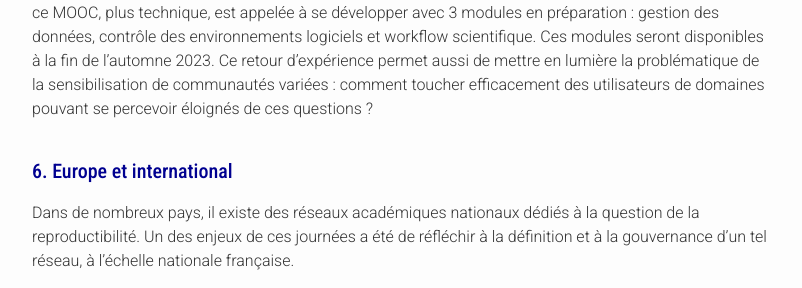
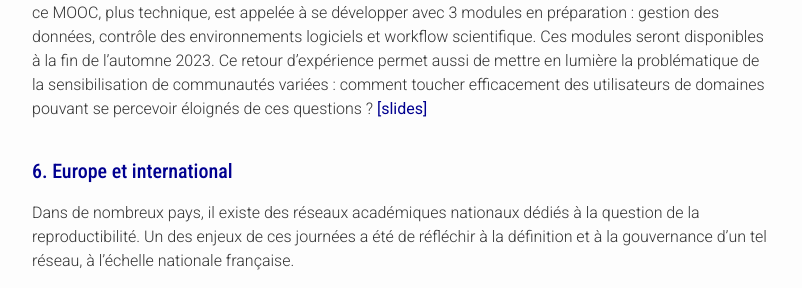
Before and after one commit to FR-RN/FR-RN, a Jekyll site: the page built from _posts/2023-03-15-RR-days-summary.md, in a window 1280 px wide and 900 px high, scrolled down 3688 px. Shown: the part 161-449 px from the top of the window, without its empty margins (238-1040 px from the left). Built offline with Jekyll 4.4.1, drawn with Linux system fonts in a browser that asks for light colours; some web fonts are replaced.

Commit message:
Added A.Legrand slides

```diff
--- a/_posts/2023-03-15-RR-days-summary.md
+++ b/_posts/2023-03-15-RR-days-summary.md
@@ -68,6 +68,7 @@ La sensibilisation aux notions de reproductibilité dans le domaine de la recher
 **Laurent Oudre** nous a ensuite présenté un nouveau track d'enseignement dans le master MVA (ENS Paris-Saclay) composé d'un cours théorique et d'un cours pratique. Le but pour les étudiants est de pouvoir soumettre un article à la [revue IPOL](https://www.ipol.im/), très exigeante sur les aspects de reproductibilité.  **[[slides]](/assets/rrdays/17-Oudre.pdf)**
 
 **Arnaud Legrand** a terminé la session en expliquant la genèse du MOOC "Recherche Reproductible", qui compte désormais plus de 13 000 participants depuis la troisième édition ouverte en 2020. Une suite de ce MOOC, plus technique, est appelée à se développer avec 3 modules en préparation : gestion des données, contrôle des environnements logiciels et workflow scientifique. Ces modules seront disponibles à la fin de l'automne 2023. Ce retour d'expérience permet aussi de mettre en lumière la problématique de la sensibilisation de communautés variées : comment toucher efficacement des utilisateurs de domaines pouvant se percevoir éloignés de ces questions ?
+ **[[slides]](/assets/rrdays/18-Legrand.pdf)**
 
 ## 6. Europe et international
 
```
Also changed, not shown: 1 other file.
